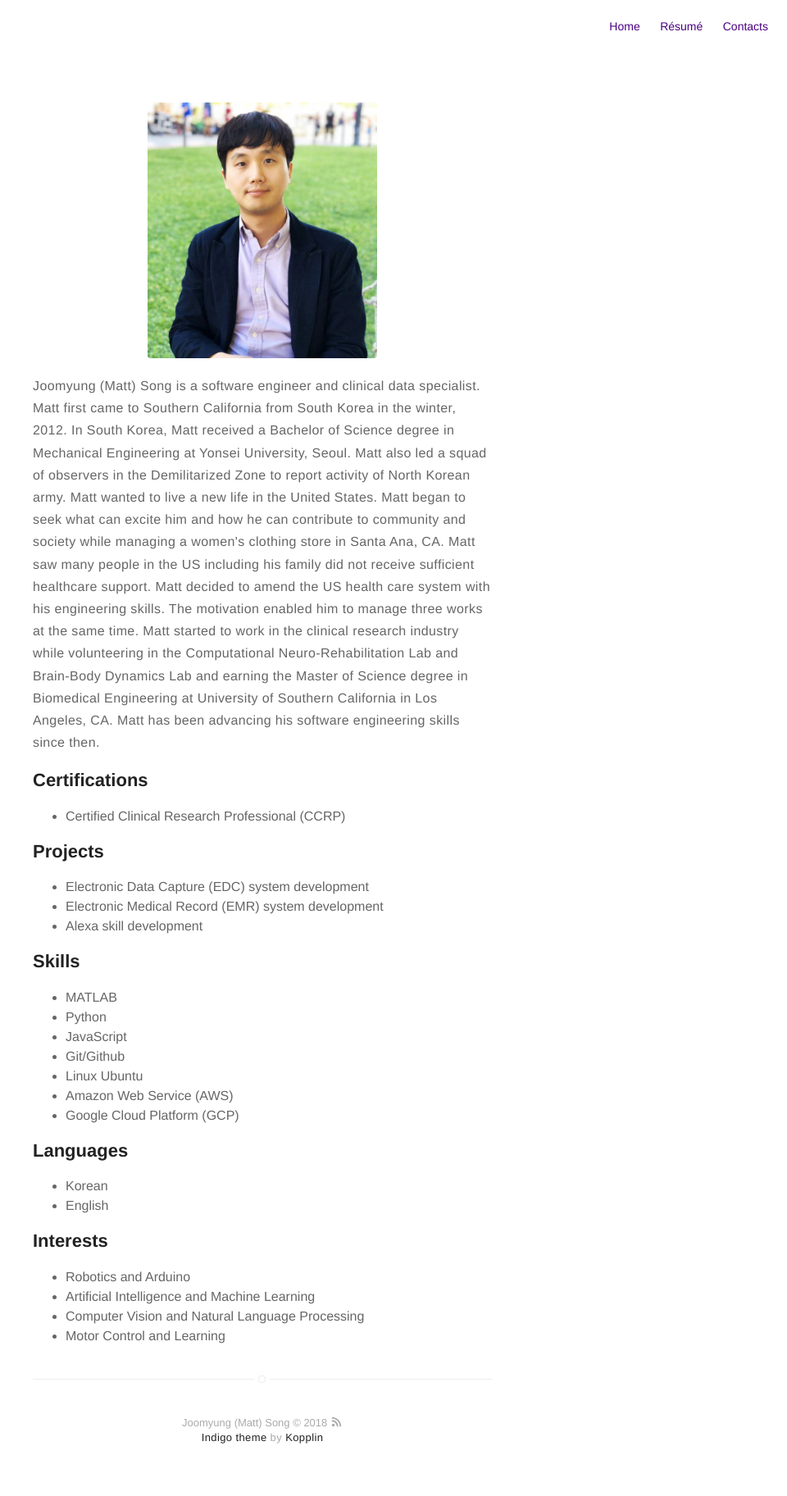
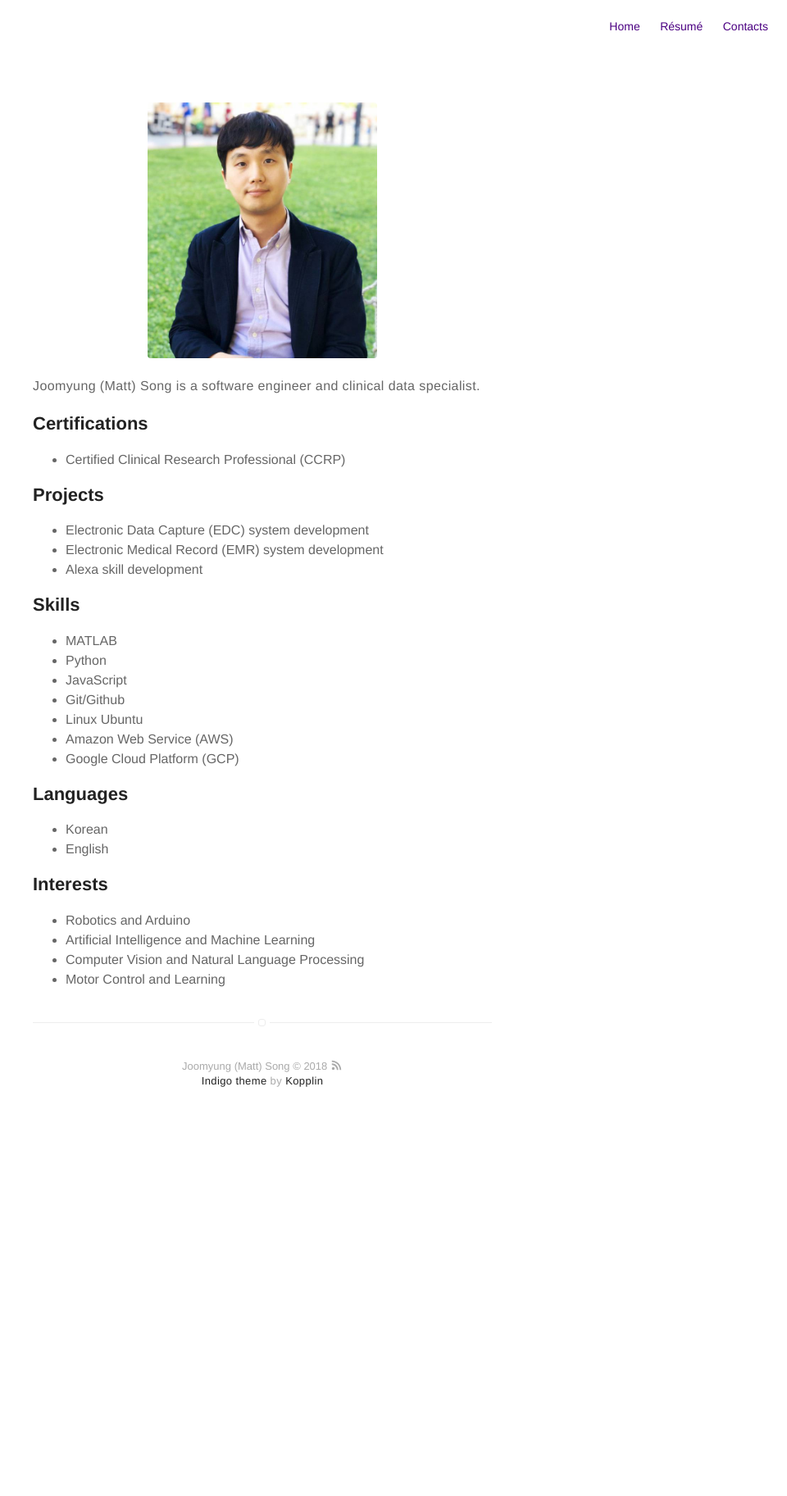
Before and after one commit to joomyung/joomyung.github.io, a Jekyll site: the page built from about.md, in a window 1280 px wide. Shown: the whole page at 82% size, without its empty margins (320-1280 px from the left). Built offline with Jekyll 4.4.1, drawn with Linux system fonts in a browser that asks for light colours; after the commit the page ends 1390 px from its top, so only the background shows below that.

Commit message:
update about.md

```diff
--- a/about.md
+++ b/about.md
@@ -4,7 +4,7 @@ layout: page
 ---
 ![Profile Image]({{ site.url }}/{{ site.picture }})
 
-<p>Joomyung (Matt) Song is a software engineer and clinical data specialist. Matt first came to Southern California from South Korea in the winter, 2012. In South Korea, Matt received a Bachelor of Science degree in Mechanical Engineering at Yonsei University, Seoul. Matt also led a squad of observers in the Demilitarized Zone to report activity of North Korean army. Matt wanted to live a new life in the United States. Matt began to seek what can excite him and how he can contribute to community and society while managing a women's clothing store in Santa Ana, CA. Matt saw many people in the US including his family did not receive sufficient healthcare support. Matt decided to amend the US health care system with his engineering skills. The motivation enabled him to manage three works at the same time. Matt started to work in the clinical research industry while volunteering in the Computational Neuro-Rehabilitation Lab and Brain-Body Dynamics Lab and earning the Master of Science degree in Biomedical Engineering at University of Southern California in Los Angeles, CA. Matt has been advancing his software engineering skills since then. </p>
+<p>Joomyung (Matt) Song is a software engineer and clinical data specialist.</p>
 
 <h2>Certifications</h2>
 <ul>
```
